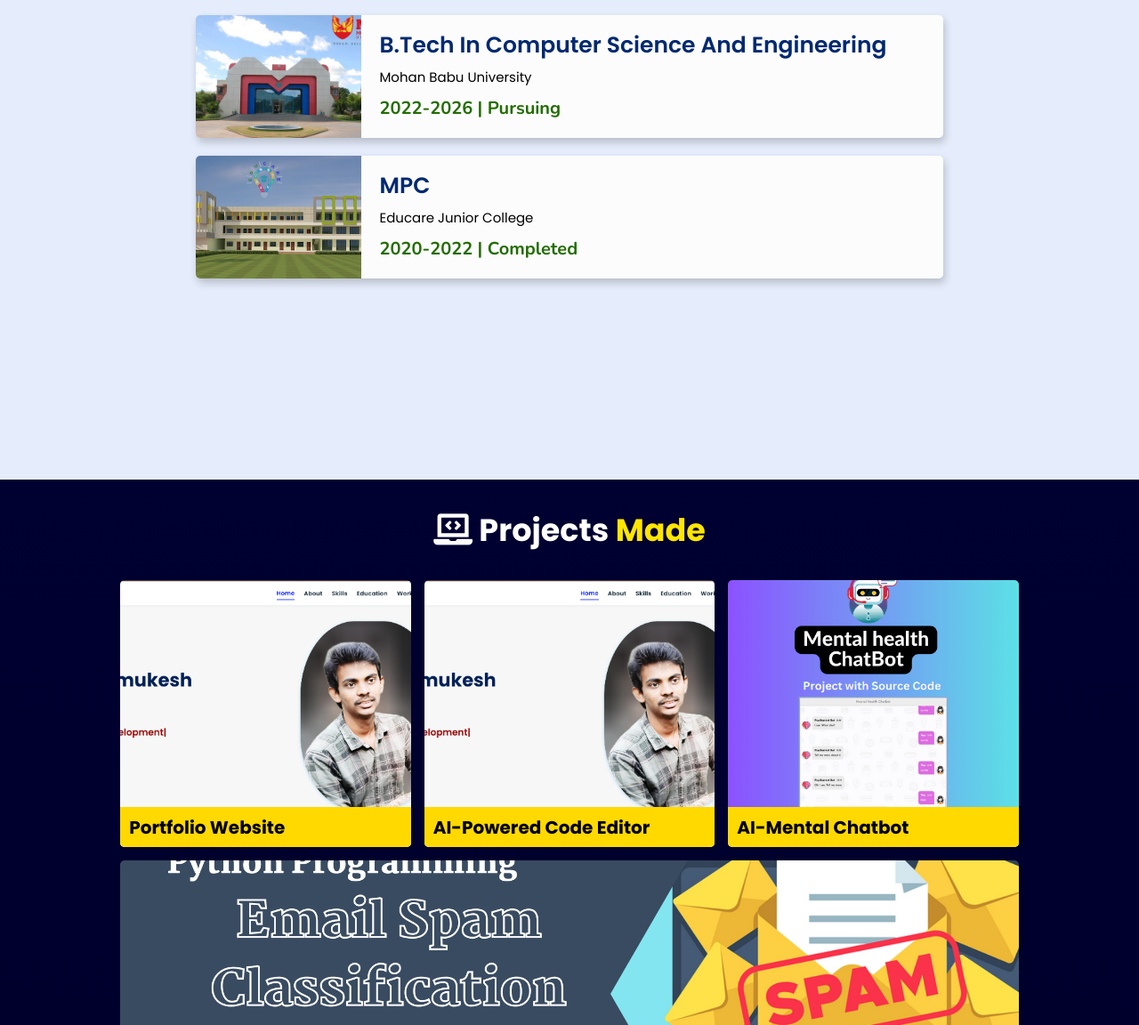
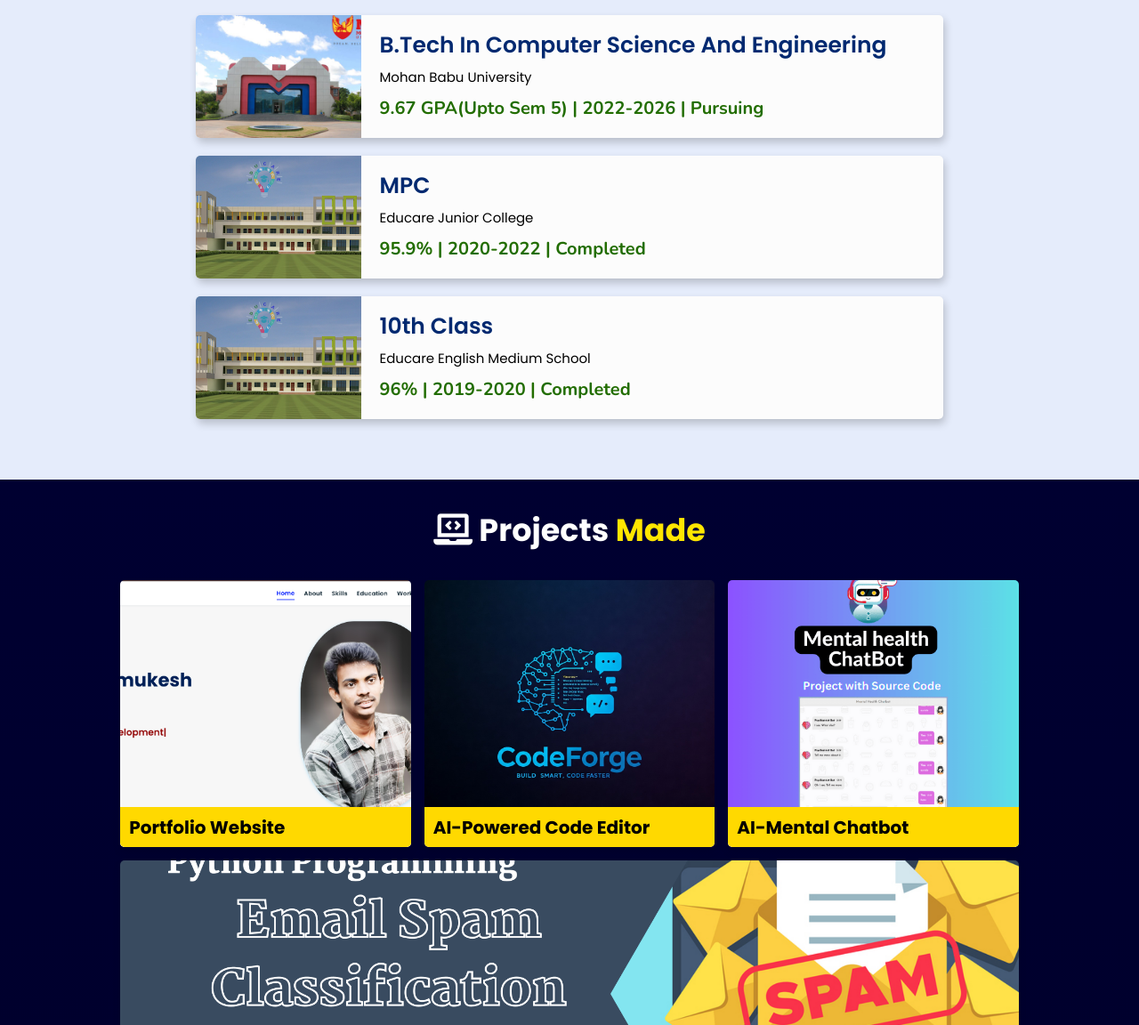
Before and after one commit to shunmukesh04/Personal-Portfolio, a plain HTML site: page index.html in a window 1280 px wide. Shown: the part 3009-4161 px from the top of the page at 89% size. Drawn offline with nearby package versions, Linux system fonts and the light colour scheme; no server answers.

Commit message:
Update index.html

```diff
--- a/index.html
+++ b/index.html
@@ -188,7 +188,7 @@
         <div class="content">
         <h3>B.Tech in Computer Science and Engineering</h3>
         <p>Mohan Babu University</p>
-        <h4>2022-2026 | Pursuing</h4>
+        <h4>9.67 GPA(upto sem 5) | 2022-2026 | Pursuing</h4>
         </div>
     </div>
 
@@ -199,7 +199,17 @@
       <div class="content">
       <h3>MPC</h3>
       <p>Educare Junior College</p>
-      <h4>2020-2022 | Completed</h4>
+      <h4>95.9% | 2020-2022 | Completed</h4>
+      </div>
+    </div>
+<div class="box">
+      <div class="image">
+      <img draggable="false" src="./assets/images/educat/school.png" alt="">
+      </div>
+      <div class="content">
+      <h3>10th class</h3>
+      <p>Educare English Medium School</p>
+      <h4>96% | 2019-2020 | Completed</h4>
       </div>
     </div>
 
@@ -231,7 +241,7 @@
       </div>
     </div>
 <div class="box tilt">
-      <img draggable="false" src="./assets/images/portfolio1.png" alt="" />
+      <img draggable="false" src="./assets/images/code forge logo.jpeg" alt="" />
       <div class="content">
         <div class="tag">
         <h3>AI-Powered Code Editor</h3>
```
